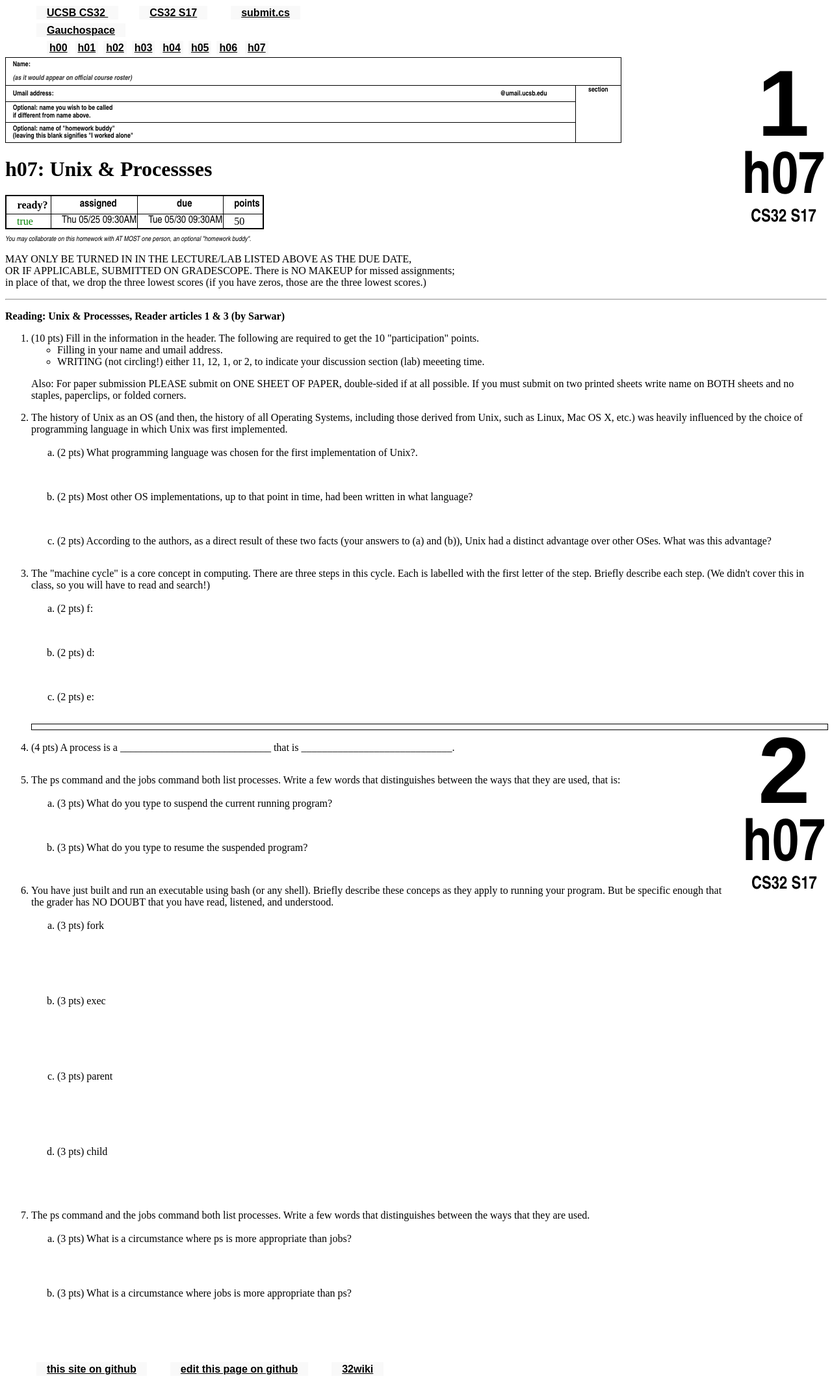
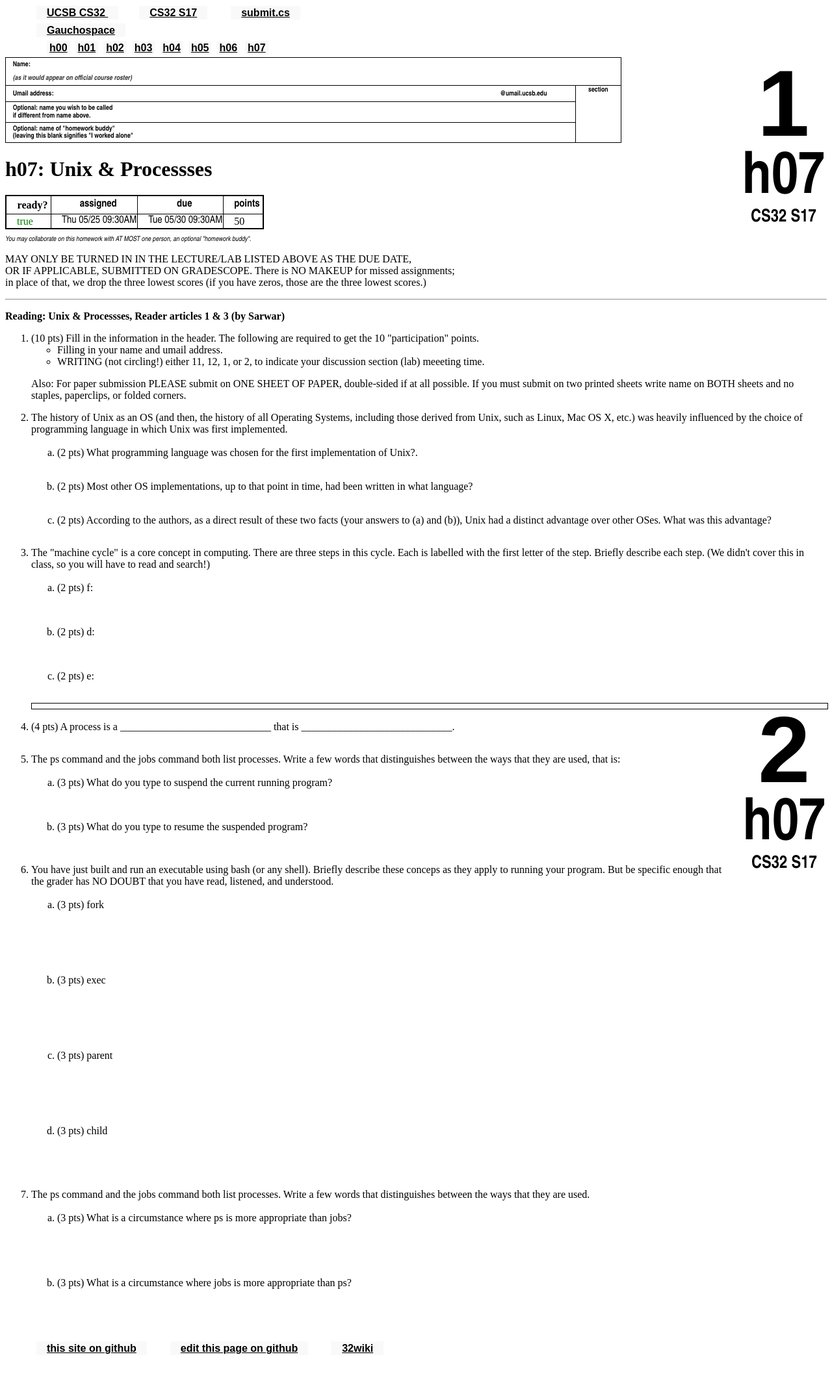
Before and after one commit to ucsb-cs32-s17/ucsb-cs32-s17.github.io, a Jekyll site: the page built from _hwk/h07.md, in a window 1280 px wide. Shown: the whole page at 65% size. Built offline with Jekyll 4.4.1, drawn with Linux system fonts in a browser that asks for light colours; after the commit the page ends 2097 px from its top, so only the background shows below that.

Commit message:
Update h07.md

```diff
--- a/_hwk/h07.md
+++ b/_hwk/h07.md
@@ -27,9 +27,9 @@ https://ucsb-cs32-s17.github.io/hwk/h07/
 
  <li>The history of Unix as an OS (and then, the history of all Operating Systems, including those derived from Unix, such as Linux, Mac OS X, etc.) was heavily influenced by the choice of programming language in which Unix was first implemented.
   <ol type='a'>
-    <li style='margin-bottom:2em;'>(2 pts) What programming language was chosen for the first implementation of Unix?.</li>
+    <li style='margin-bottom:1em;'>(2 pts) What programming language was chosen for the first implementation of Unix?.</li>
 
-    <li style='margin-bottom:2em;'>(2 pts) Most other OS implementations, up to that point in time, had been written in what language?</li>
+    <li style='margin-bottom:1em;'>(2 pts) Most other OS implementations, up to that point in time, had been written in what language?</li>
 
     <li style='margin-bottom:2em;'>(2 pts) According to the authors, as a direct result of these two facts (your answers to (a) and (b)), Unix had a distinct advantage over other OSes. What was this advantage?</li>
   </ol>
@@ -73,9 +73,9 @@ https://ucsb-cs32-s17.github.io/hwk/h07/
 
   <li>The ps command and the jobs command both list processes. Write a few words that distinguishes between the ways that they are used.
   <ol>
-    <li style='margin-bottom:3em;'>(3 pts) What is a circumstance where ps is more appropriate than jobs?</li>
+    <li style='margin-bottom:4em;'>(3 pts) What is a circumstance where ps is more appropriate than jobs?</li>
 
-    <li style='margin-bottom:6em;'>(3 pts) What is a circumstance where jobs is more appropriate than ps?</li>
+    <li style='margin-bottom:5em;'>(3 pts) What is a circumstance where jobs is more appropriate than ps?</li>
 
 </ol>
   </li>
```
